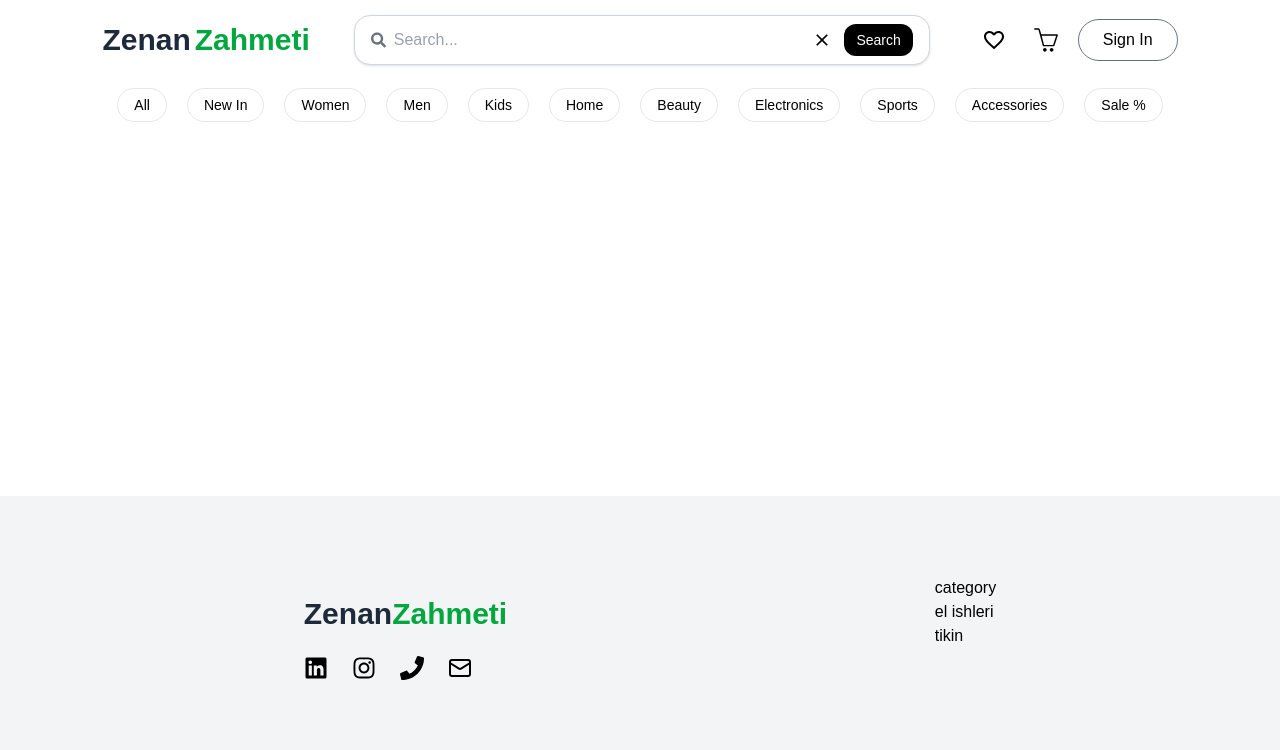
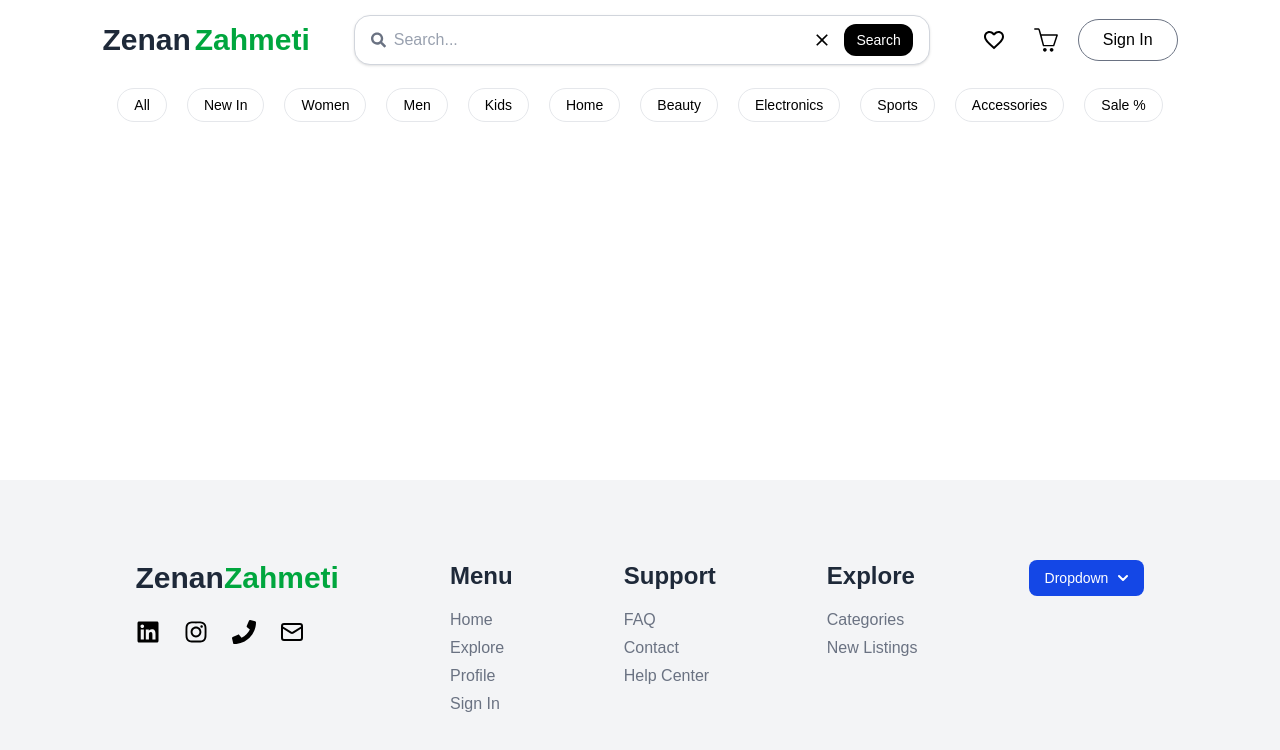
Before and after one commit to Vepa03/zenan_zahmeti, a Next.js app: page / in a window 1280 px wide. Shown: the top 750 px of the page. Built offline with nearby package versions, Linux system fonts and the light colour scheme; a web font is replaced by a local one.

Commit message:
fixed footer

```diff
--- a/app/components/Footer.jsx
+++ b/app/components/Footer.jsx
@@ -1,29 +1,122 @@
-import React from 'react'
-import {FaInstagram, FaLinkedin, FaPhone, FaMail} from 'react-icons/fa'
-import {LuMail} from 'react-icons/lu'
-const Footer = () => {
+'use client'
+import React, { useState } from "react";
+import { FaInstagram, FaLinkedin, FaPhone } from "react-icons/fa";
+import { LuMail } from "react-icons/lu";
+
+export default function Footer() {
+  const [isOpen, setIsOpen] = useState(false);
+
+  const toggleDropdown = () => setIsOpen(!isOpen);
+  const closeDropdown = () => setIsOpen(false);
+
   return (
-    <div className='bg-gray-100 h-1/2 w-full flex md:flex-row flex-col justify-around items-start p-20'>
-        <div className='p-5'>
+    <footer className="bg-gray-100 w-full flex md:flex-row flex-col justify-around items-start p-10 md:p-20 ">
+      {/* Brand & Social */}
+      <div>
+        <p className="text-gray-800 font-bold text-3xl pb-6">
+          Zenan<span className="text-green-600">Zahmeti</span>
+        </p>
+
+        <div className="flex gap-6 pb-5">
+          <FaLinkedin className="text-2xl cursor-pointer hover:text-gray-500" />
+          <FaInstagram className="text-2xl cursor-pointer hover:text-gray-500" />
+          <FaPhone className="text-2xl cursor-pointer hover:text-gray-500" />
+          <LuMail className="text-2xl cursor-pointer hover:text-gray-500" />
+        </div>
+      </div>
+
+      {/* Menu */}
+      <div>
+        <p className="text-gray-800 font-bold text-2xl pb-4">Menu</p>
         <ul>
-                <p className='text-gray-800 font-bold text-3xl pb-6'>Zenan<span className='text-green-600'>Zahmeti</span></p>
-                <div className='flex gap-6 pb-5'>
-                    <FaLinkedin className='text-2xl curser-pointer hover:text-gray-500' />
-                    <FaInstagram className='text-2xl curser-pointer hover:text-gray-500' />
-                    <FaPhone className='text-2xl curser-pointer hover:text-gray-500' />
-                    <LuMail className='text-2xl curser-pointer hover:text-gray-500' />
-                </div>
+          {["Home", "Explore", "Profile", "Sign In"].map((item) => (
+            <li
+              key={item}
+              className="cursor-pointer text-gray-500 pb-1 hover:text-black"
+            >
+              {item}
+            </li>
+          ))}
         </ul>
       </div>
+
+      {/* Support */}
       <div>
+        <p className="text-gray-800 font-bold text-2xl pb-4">Support</p>
         <ul>
-                <p>category</p>
-                <li>el ishleri</li>
-                <li>tikin</li>
+          {["FAQ", "Contact", "Help Center"].map((item) => (
+            <li
+              key={item}
+              className="cursor-pointer text-gray-500 pb-1 hover:text-black"
+            >
+              {item}
+            </li>
+          ))}
         </ul>
       </div>
+
+      {/* Explore */}
+      <div>
+        <p className="text-gray-800 font-bold text-2xl pb-4">Explore</p>
+        <ul>
+          {["Categories", "New Listings"].map((item) => (
+            <li
+              key={item}
+              className="cursor-pointer text-gray-500 pb-1 hover:text-black"
+            >
+              {item}
+            </li>
+          ))}
+        </ul>
       </div>
-  )
+
+      {/* Dropdown */}
+      <div className="relative inline-block mt-8 md:mt-0">
+        <button
+          type="button"
+          onClick={toggleDropdown}
+          className="px-4 py-2 text-white bg-blue-700 hover:bg-blue-800 focus:ring-4 focus:outline-none focus:ring-blue-300 font-medium rounded-lg text-sm inline-flex items-center"
+        >
+          Dropdown
+          <svg
+            className="w-2.5 h-2.5 ml-2.5"
+            aria-hidden="true"
+            xmlns="http://www.w3.org/2000/svg"
+            fill="none"
+            viewBox="0 0 10 6"
+          >
+            <path
+              stroke="currentColor"
+              strokeLinecap="round"
+              strokeLinejoin="round"
+              strokeWidth="2"
+              d="m1 1 4 4 4-4"
+            />
+          </svg>
+        </button>
+
+        {isOpen && (
+          <div className="origin-top-right absolute right-0 mt-2 w-44 rounded-lg shadow-lg bg-white ring-1 ring-black ring-opacity-5">
+            <ul
+              role="menu"
+              aria-orientation="vertical"
+              aria-labelledby="options-menu"
+            >
+              {["Option 1", "Option 2", "Option 3"].map((option) => (
+                <li key={option}>
+                  <a
+                    href="#"
+                    className="block px-4 py-2 text-sm text-gray-700 hover:bg-gray-100"
+                    onClick={closeDropdown}
+                  >
+                    {option}
+                  </a>
+                </li>
+              ))}
+            </ul>
+          </div>
+        )}
+      </div>
+    </footer>
+  );
 }
-
-export default Footer
```
Lines whose indentation alone changed are shown as unchanged.
